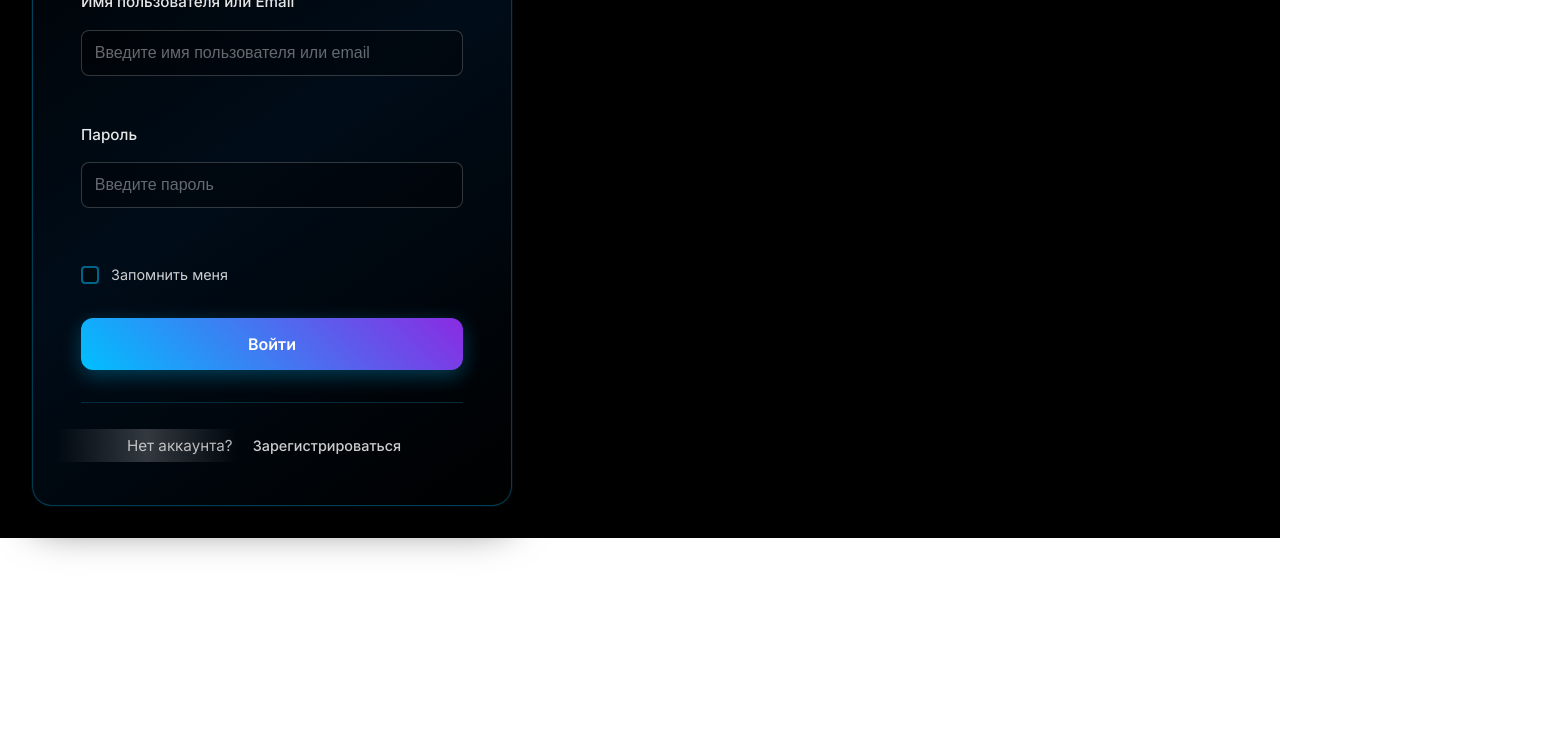
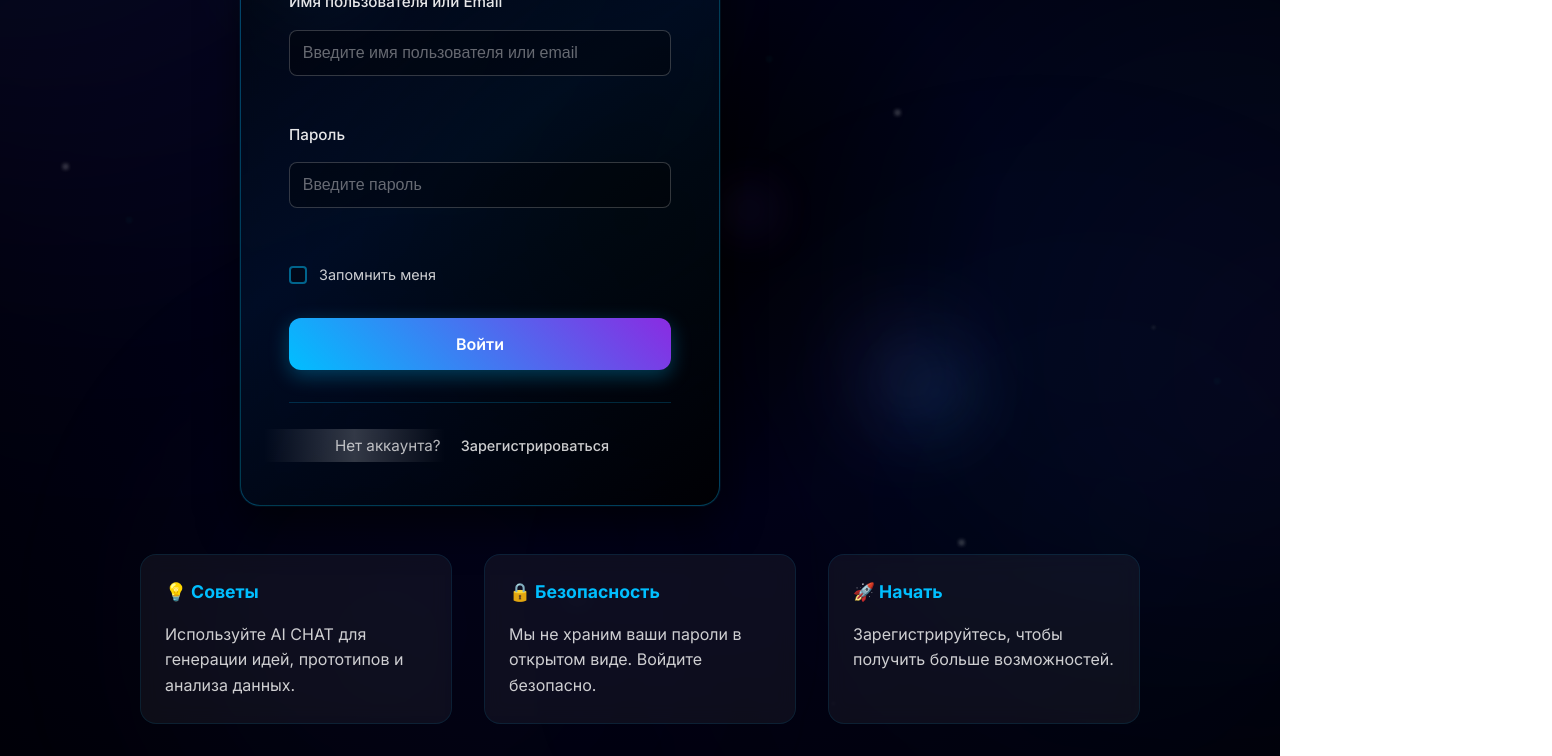
Before and after one commit to AlihanSDev/llm-chat-interface, a React (Vite) app: page /login in a window 1280 px wide. Shown: the part 318-1074 px from the top of the page, 1552 px wide, since content can reach past the window. Before the commit the page ends 856 px from the top, so only its background shows below. Built offline with nearby package versions, Linux system fonts and the light colour scheme; no server answers.

Commit message:
registration page fix

```diff
--- a/src/components/pages/LoginPage.jsx
+++ b/src/components/pages/LoginPage.jsx
@@ -1,4 +1,4 @@
-import React, { useState } from 'react';
+import React, { useState, useEffect } from 'react';
 import { Link } from 'react-router-dom';
 import BackgroundEffects from '../common/BackgroundEffects';
 
@@ -9,10 +9,20 @@ const LoginPage = () => {
     rememberMe: false
   });
 
+  useEffect(() => {
+    setTimeout(() => {
+      document.body.classList.add('loaded');
+      document.querySelectorAll('.input-section, .examples-section').forEach((el, index) => {
+        setTimeout(() => {
+          el.classList.add('content-loaded');
+        }, index * 200);
+      });
+    }, 100);
+  }, []);
+
   const handleSubmit = (e) => {
     e.preventDefault();
     console.log('Login data:', formData);
-    // Здесь будет логика входа
   };
 
   const handleChange = (e) => {
@@ -24,13 +34,27 @@ const LoginPage = () => {
   };
 
   return (
-    <div className="auth-container">
-      {/* Верхняя панель */}
+    <div className="main-container">
+      <BackgroundEffects />
+
+      <input
+        type="password"
+        autoComplete="off"
+        style={{ position: 'absolute', left: '-10000px', opacity: 0, height: 0, width: 0 }}
+        tabIndex="-1"
+      />
+      <input
+        type="text"
+        autoComplete="off"
+        style={{ position: 'absolute', left: '-10000px', opacity: 0, height: 0, width: 0 }}
+        tabIndex="-1"
+      />
+
       <header className="top-header">
         <div className="header-left">
           <Link to="/" className="back-btn">
             <svg width="20" height="20" viewBox="0 0 24 24" fill="none" stroke="currentColor" strokeWidth="2">
-              <path d="M19 12H5M12 19l-7-7 7-7"/>
+              <path d="M19 12H5M12 19l-7-7 7-7" />
             </svg>
             На главную
           </Link>
@@ -43,8 +67,8 @@ const LoginPage = () => {
         </div>
       </header>
 
-      {/* Центральная область */}
-      <main className="auth-main">
+      <main className="main-content">
+        <div className="input-section">
           <div className="auth-card">
             <div className="auth-header">
               <h2>Вход в систему</h2>
@@ -105,6 +129,34 @@ const LoginPage = () => {
               <p>Нет аккаунта? <Link to="/register" className="auth-link">Зарегистрироваться</Link></p>
             </div>
           </div>
+        </div>
+
+        <div className="examples-section">
+          <div className="example-card">
+            <div className="example-header">
+              <h3>💡 Советы</h3>
+            </div>
+            <div className="example-content">
+              <p>Используйте AI CHAT для генерации идей, прототипов и анализа данных.</p>
+            </div>
+          </div>
+          <div className="example-card">
+            <div className="example-header">
+              <h3>🔒 Безопасность</h3>
+            </div>
+            <div className="example-content">
+              <p>Мы не храним ваши пароли в открытом виде. Войдите безопасно.</p>
+            </div>
+          </div>
+          <div className="example-card">
+            <div className="example-header">
+              <h3>🚀 Начать</h3>
+            </div>
+            <div className="example-content">
+              <p>Зарегистрируйтесь, чтобы получить больше возможностей.</p>
+            </div>
+          </div>
+        </div>
       </main>
     </div>
   );
--- a/src/styles/App.css
+++ b/src/styles/App.css
@@ -4,7 +4,7 @@
   min-height: 100vh;
   display: flex;
   flex-direction: column;
-  align-items: center; /* ← центрирует по горизонтали */
+  align-items: center;
   justify-content: flex-start;
   width: 100%;
 }
```
Lines whose indentation alone changed are shown as unchanged.
